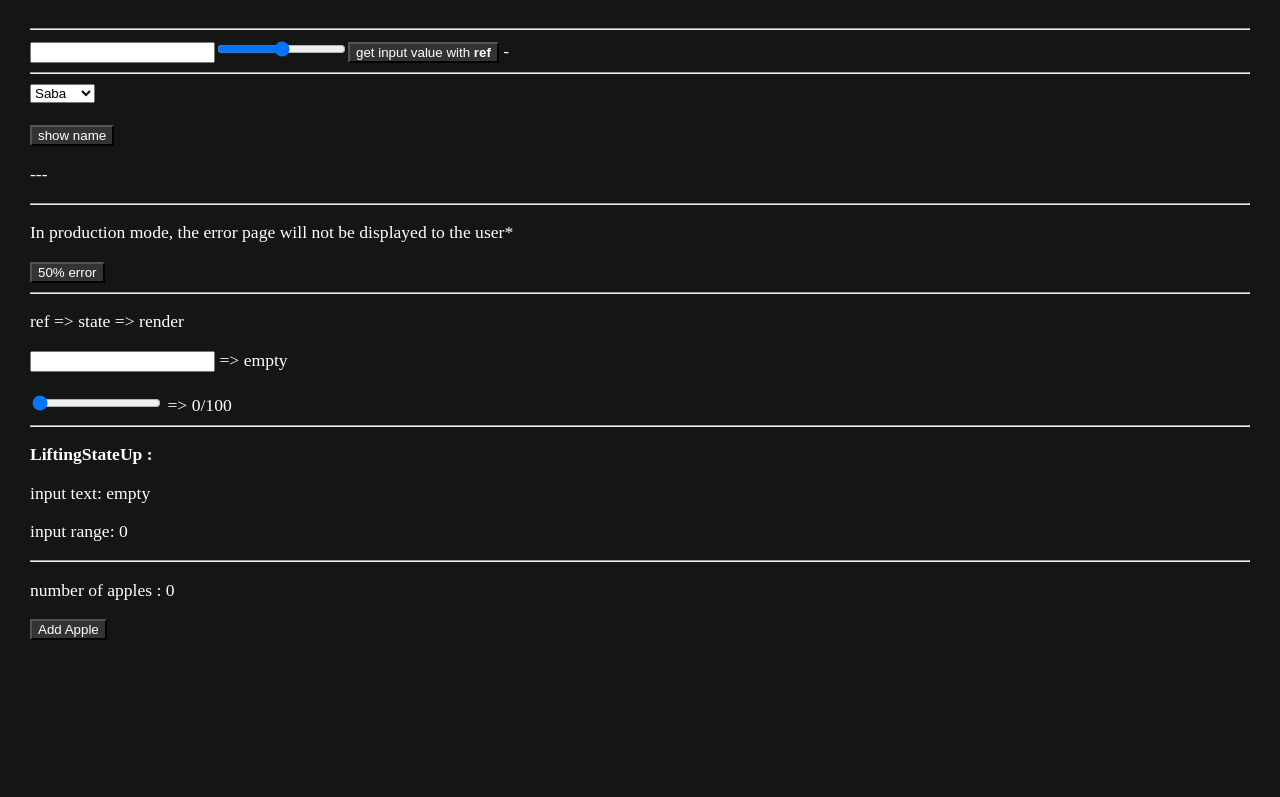
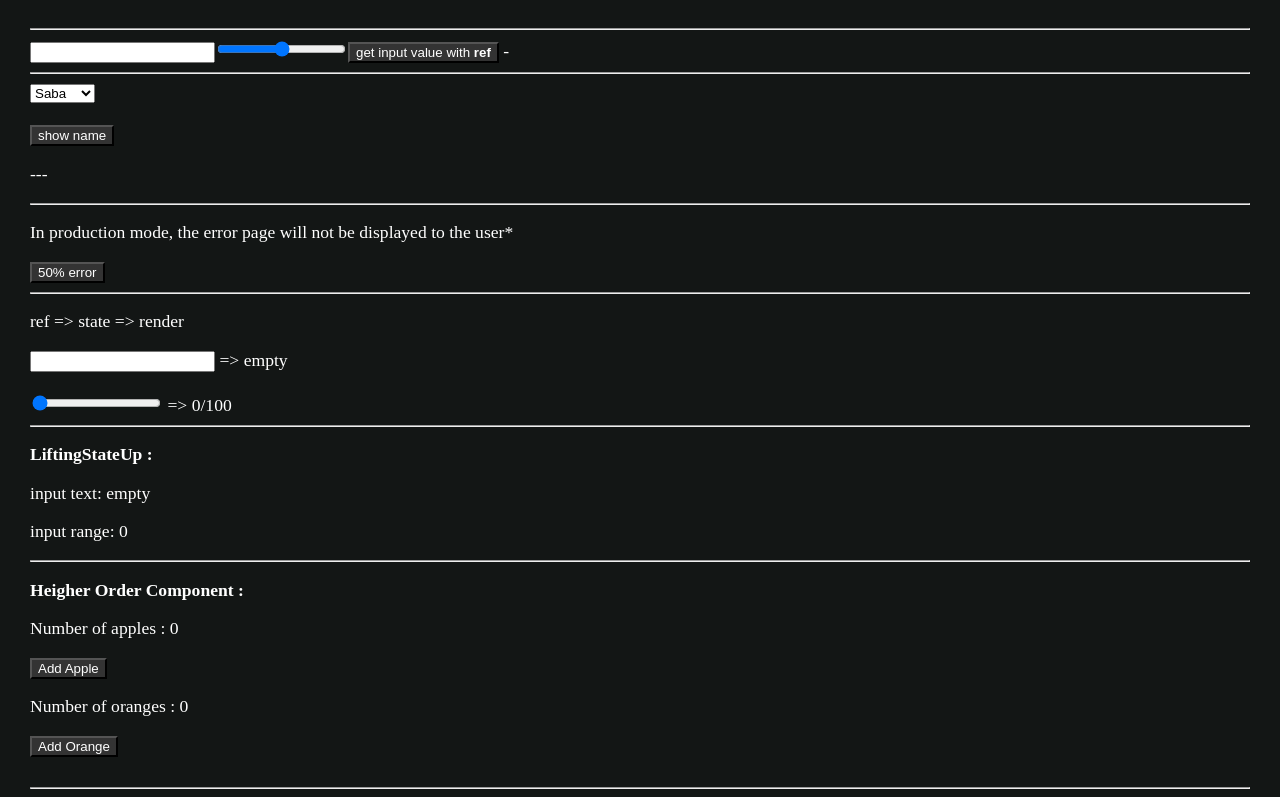
Before and after one commit to Ali-Sdg90/Learning-React-, a React (Create React App) app in the folder Playground/: page / in a window 1280 px wide. Shown: the part 2075-2872 px from the top of the page. Before the commit the page ends 2715 px from the top, so only its background shows below. Built offline with nearby package versions, Linux system fonts and the light colour scheme.

Commit message:
Update project until Vid69

```diff
--- a/Playground/src/App.js
+++ b/Playground/src/App.js
@@ -26,6 +26,7 @@ import ErrorBoundary from "./components/ErrorBoundary";
 import Realtime from "./components/Realtime";
 import LiftingStateUp from "./components/LiftingStateUp";
 import HOCChild1 from "./components/HOCChild1";
+import HOCChild2 from "./components/HOCChild2";
 
 import styles from "./components/App.module.css";
 import "./App.css";
@@ -135,6 +136,7 @@ class App extends React.Component {
                 <p>input range: {this.state.inputRangeRefState}</p>
                 <AddHr />
                 <HOCChild1 />
+                <HOCChild2 />
             </>
         );
     }
--- a/Playground/src/components/HOC.js
+++ b/Playground/src/components/HOC.js
@@ -1,17 +1,29 @@
 import React, { Component } from "react";
+
+// Heigher Order Component
 
 const withCounter = (OldComponent) => {
     class HOC extends Component {
         constructor(props) {
             super(props);
-
-            // this.setState = {
-            //     apple :
-            // }
+            this.state = {
+                number: 0,
+            };
         }
 
+        addToCount = () => {
+            this.setState((prevState) => ({
+                number: prevState.number + 1,
+            }));
+        };
+
         render() {
-            return <OldComponent />;
+            return (
+                <OldComponent
+                    addToCount={this.addToCount}
+                    number={this.state.number}
+                />
+            );
         }
     }
     return HOC;
--- a/Playground/src/components/HOCChild1.js
+++ b/Playground/src/components/HOCChild1.js
@@ -3,24 +3,31 @@ import React, { Component } from "react";
 import HOC from "./HOC";
 
 class HOCChild1 extends Component {
-    constructor(props) {
-        super(props);
-        this.state = {
-            apple: 0,
-        };
-    }
+    // constructor(props) {
+    //     super(props);
+    //     this.state = {
+    //         apple: 0,
+    //     };
+    // }
 
-    addToCount = () => {
-        this.setState((prevState) => ({
-            apple: prevState.apple + 1,
-        }));
-    };
+    // addToCount = () => {
+    //     this.setState((prevState) => ({
+    //         apple: prevState.apple + 1,
+    //     }));
+    // };
 
     render() {
+        const { number, addToCount } = this.props;
+
         return (
             <div>
-                <p>number of apples : {this.state.apple}</p>
-                <button onClick={this.addToCount}>Add Apple</button>
+                <p>
+                    <strong>Heigher Order Component :</strong>
+                </p>
+                <p>
+                    Number of {number === 1 ? "apple" : "apples"} : {number}
+                </p>
+                <button onClick={addToCount}>Add Apple</button>
             </div>
         );
     }
--- /dev/null
+++ b/Playground/src/components/HOCChild2.js
@@ -0,0 +1,21 @@
+import React, { Component } from "react";
+
+import HOC from "./HOC";
+
+class HOCChild1 extends Component {
+    render() {
+        const { number, addToCount } = this.props;
+
+        return (
+            <div>
+                <p>Number of {number === 1 ? "orange" : "oranges"} : {number}</p>
+                <button onClick={addToCount}>Add Orange</button>
+                <br></br>
+                <br></br>
+                <hr></hr>
+            </div>
+        );
+    }
+}
+
+export default HOC(HOCChild1);
```
